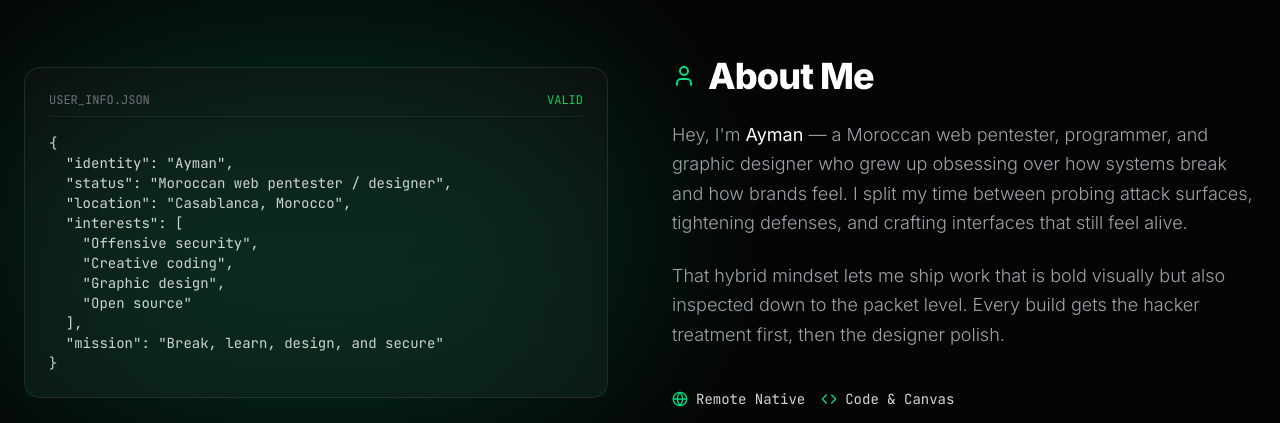
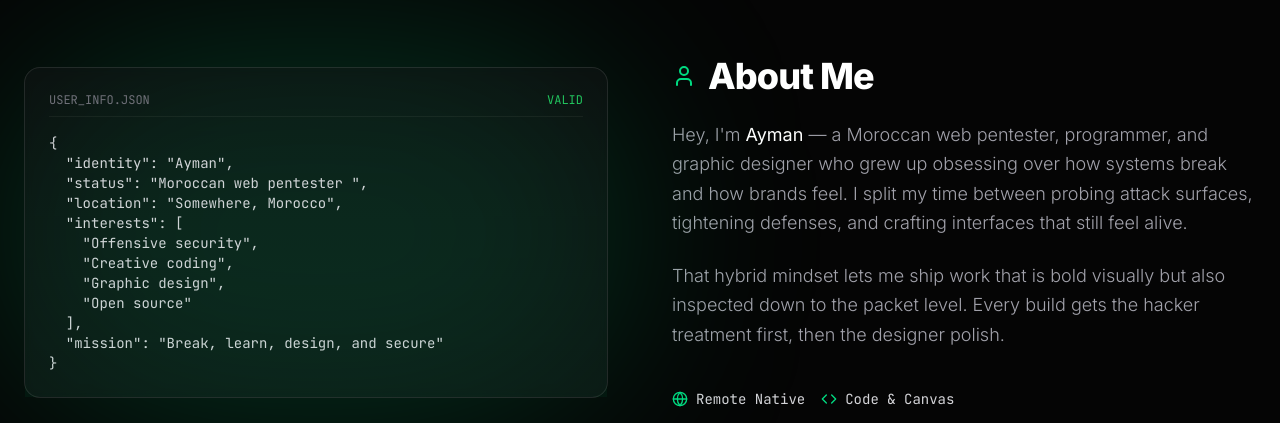
Before and after one commit to h4-k/Portfolio, a React (Vite) app: page / in a window 1280 px wide. Shown: the part 840-1263 px from the top of the page. Built offline with nearby package versions, Linux system fonts and the light colour scheme.

Commit message:
Update EmailDetail.tsx

```diff
--- a/components/EmailDetail.tsx
+++ b/components/EmailDetail.tsx
@@ -115,8 +115,8 @@ export const AboutSection: React.FC = () => {
                                 <code className="block">
 {`{
   "identity": "Ayman",
-  "status": "Moroccan web pentester / designer",
-  "location": "Casablanca, Morocco",
+  "status": "Moroccan web pentester ",
+  "location": "Somewhere, Morocco",
   "interests": [
     "Offensive security",
     "Creative coding",
```
